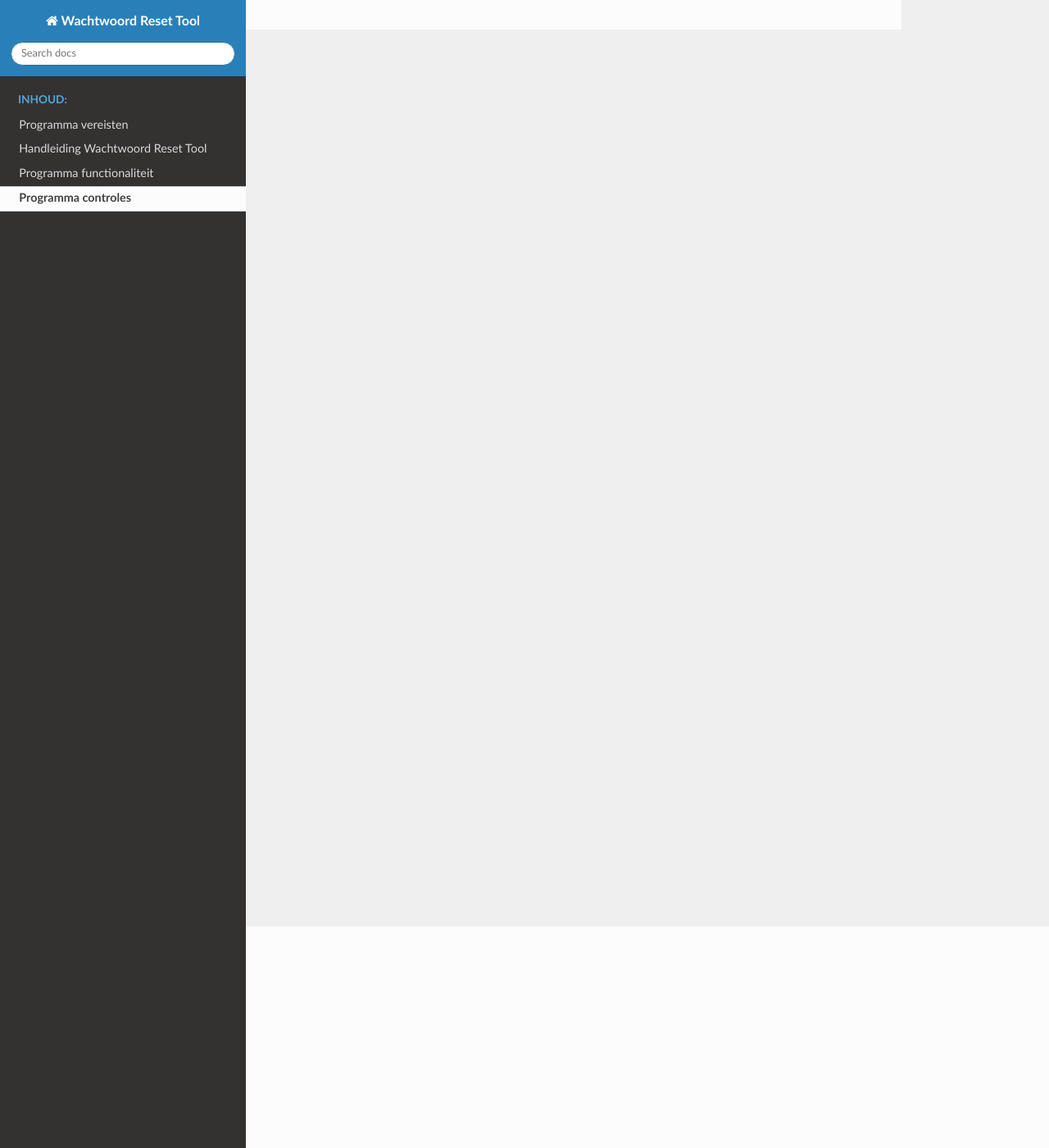
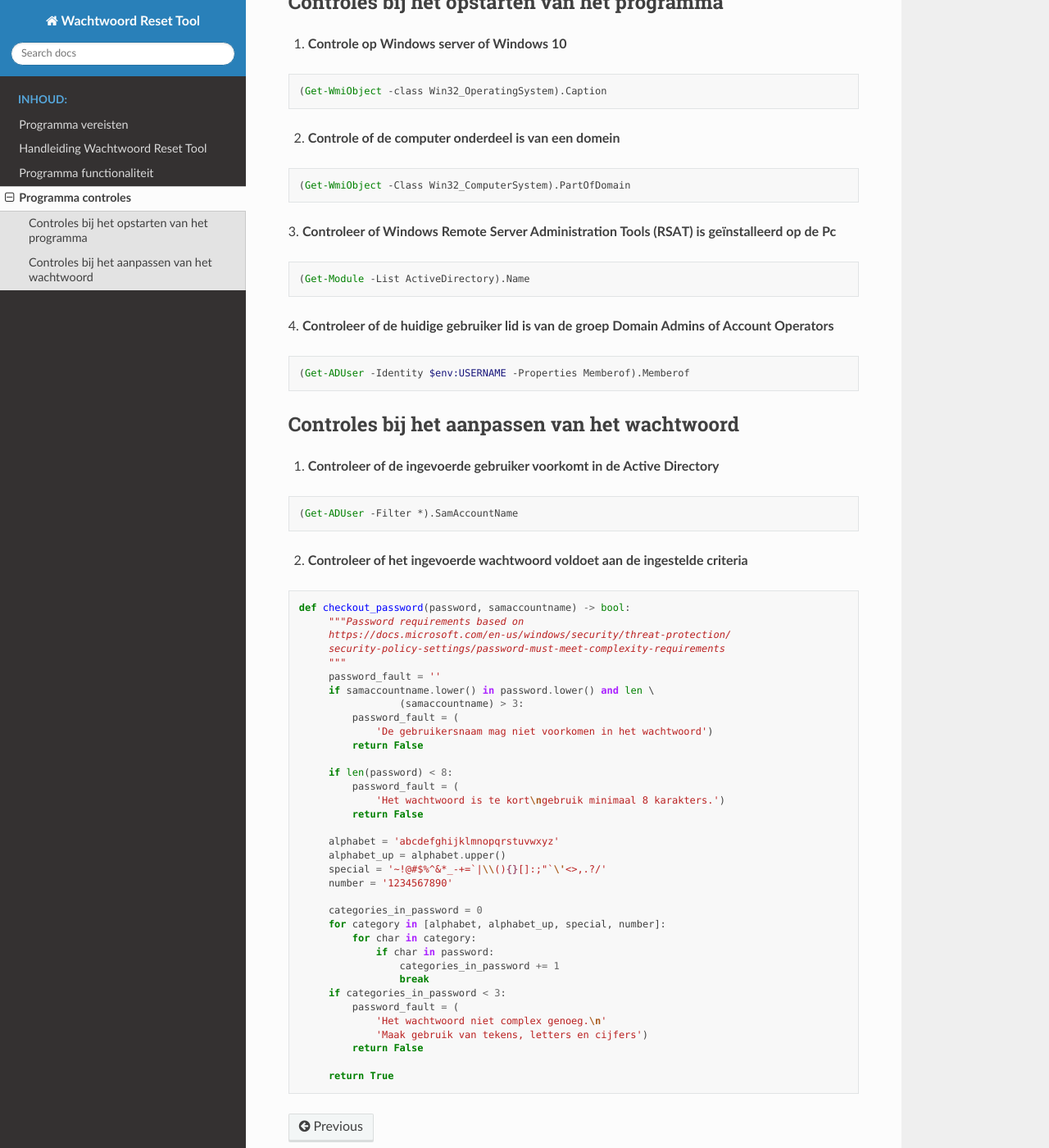
Before and after one commit to jebr/wachtwoord-reset-tool, a Sphinx documentation site: the page built from docs/source/description-checks.rst, in a window 1280 px wide and 1400 px high, scrolled down 270 px. Shown: the whole window at 82% size. Built offline with Sphinx 7.4.7 and the Read the Docs theme 2.0.0, drawn with Linux system fonts in a browser that asks for light colours; some of the changed text lies outside the part shown.

Commit message:
[improved] documentation

```diff
--- a/docs/source/description-checks.rst
+++ b/docs/source/description-checks.rst
@@ -1,2 +1,84 @@
 Programma controles
 ===================
+
+Tijdens het programma worden de volgende controles uitgevoerd.
+Wanneer er gebruik wordt gemaakt van Powershell om gegevens op te halen zal
+deze syntax bij het onderdeel worden vermeld.
+
+Controles bij het opstarten van het programma
+---------------------------------------------
+
+1. **Controle op Windows server of Windows 10**
+
+.. code-block:: powershell
+
+   (Get-WmiObject -class Win32_OperatingSystem).Caption
+
+2. **Controle of de computer onderdeel is van een domein**
+
+.. code-block:: powershell
+
+   (Get-WmiObject -Class Win32_ComputerSystem).PartOfDomain
+
+3. **Controleer of Windows Remote Server Administration Tools (RSAT) is
+geïnstalleerd op de Pc**
+
+.. code-block:: powershell
+
+   (Get-Module -List ActiveDirectory).Name
+
+4. **Controleer of de huidige gebruiker lid is van de groep Domain Admins of
+Account Operators**
+
+.. code-block:: powershell
+
+   (Get-ADUser -Identity $env:USERNAME -Properties Memberof).Memberof
+
+Controles bij het aanpassen van het wachtwoord
+----------------------------------------------
+
+1. **Controleer of de ingevoerde gebruiker voorkomt in de Active Directory**
+
+.. code-block:: powershell
+
+   (Get-ADUser -Filter *).SamAccountName
+
+2. **Controleer of het ingevoerde wachtwoord voldoet aan de ingestelde criteria**
+
+.. code-block:: python
+
+   def checkout_password(password, samaccountname) -> bool:
+        """Password requirements based on
+        https://docs.microsoft.com/en-us/windows/security/threat-protection/
+        security-policy-settings/password-must-meet-complexity-requirements
+        """
+        password_fault = ''
+        if samaccountname.lower() in password.lower() and len \
+                    (samaccountname) > 3:
+            password_fault = (
+                'De gebruikersnaam mag niet voorkomen in het wachtwoord')
+            return False
+
+        if len(password) < 8:
+            password_fault = (
+                'Het wachtwoord is te kort\ngebruik minimaal 8 karakters.')
+            return False
+
+        alphabet = 'abcdefghijklmnopqrstuvwxyz'
+        alphabet_up = alphabet.upper()
+        special = '~!@#$%^&*_-+=`|\\(){}[]:;"`\'<>,.?/'
+        number = '1234567890'
+
+        categories_in_password = 0
+        for category in [alphabet, alphabet_up, special, number]:
+            for char in category:
+                if char in password:
+                    categories_in_password += 1
+                    break
+        if categories_in_password < 3:
+            password_fault = (
+                'Het wachtwoord niet complex genoeg.\n'
+                'Maak gebruik van tekens, letters en cijfers')
+            return False
+
+        return True
--- a/docs/source/manual.rst
+++ b/docs/source/manual.rst
@@ -1,2 +1,4 @@
 Handleiding Wachtwoord Reset Tool
 =================================
+
+1. Open
--- a/docs/source/requirements.rst
+++ b/docs/source/requirements.rst
@@ -5,8 +5,8 @@ Voor het kunnen gebruiken van het programma zijn de volgende onderdelen vereist:
 
 * Het programma kan alleen gebruikt worden op een Windows 10 computer
 * De Computer moet lid zijn van een domein
-* De Windows :abbr:`RSAT (Remote Server Administration)` tools moeten geïnstalleerd zijn op de computer
+* De Windows :abbr:`RSAT (Remote Server Administration Tools)` moet geïnstalleerd zijn op de computer
 * De gebruiker moet lid zijn van de groep **Domain Admins** of **Account Operators**
 
-Wanneer aan de bovenstaande voorwaarden is voldaan kan het programma gebruikt worden.
-Voor uitleg over het gebruik volg deze :doc:`handleiding <manual>`
+Wanneer aan de bovenstaande voorwaarden is voldaan kan het programma gebruikt
+volg deze :doc:`handleiding <manual>`
```
